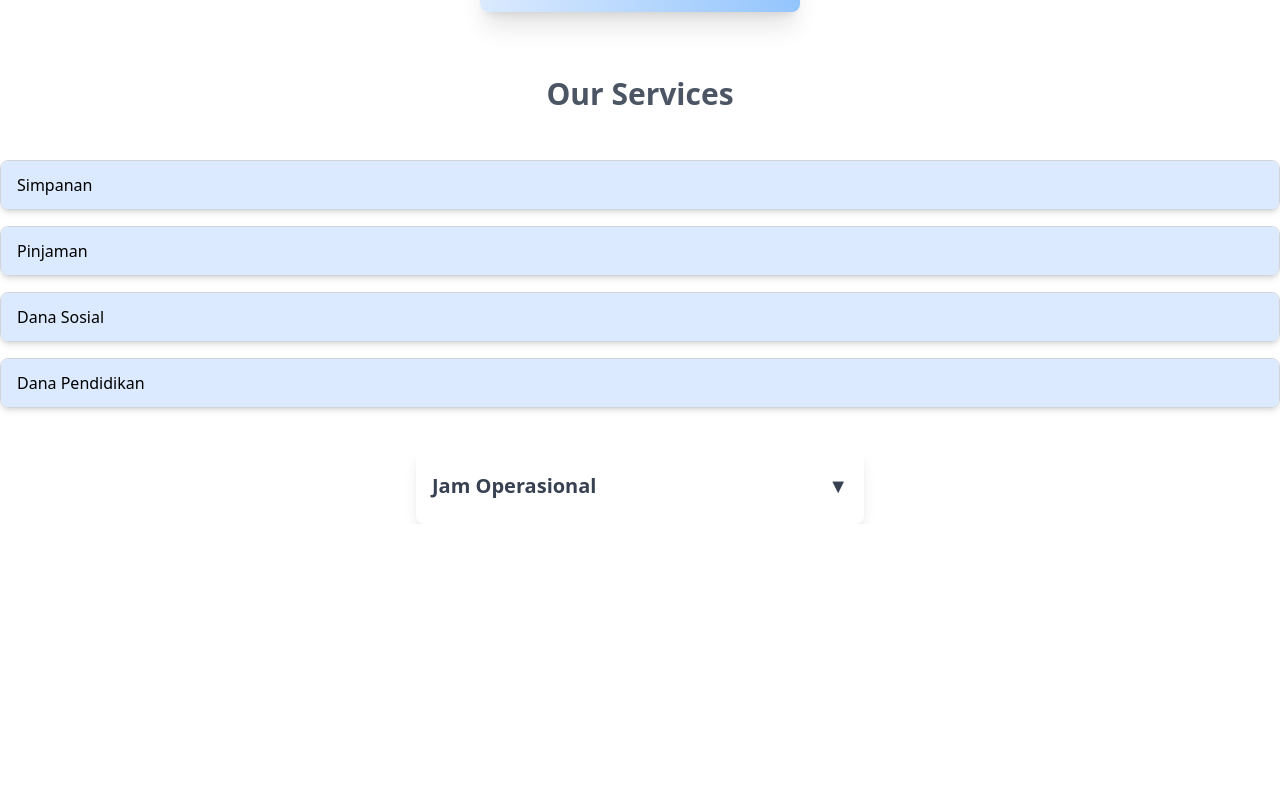
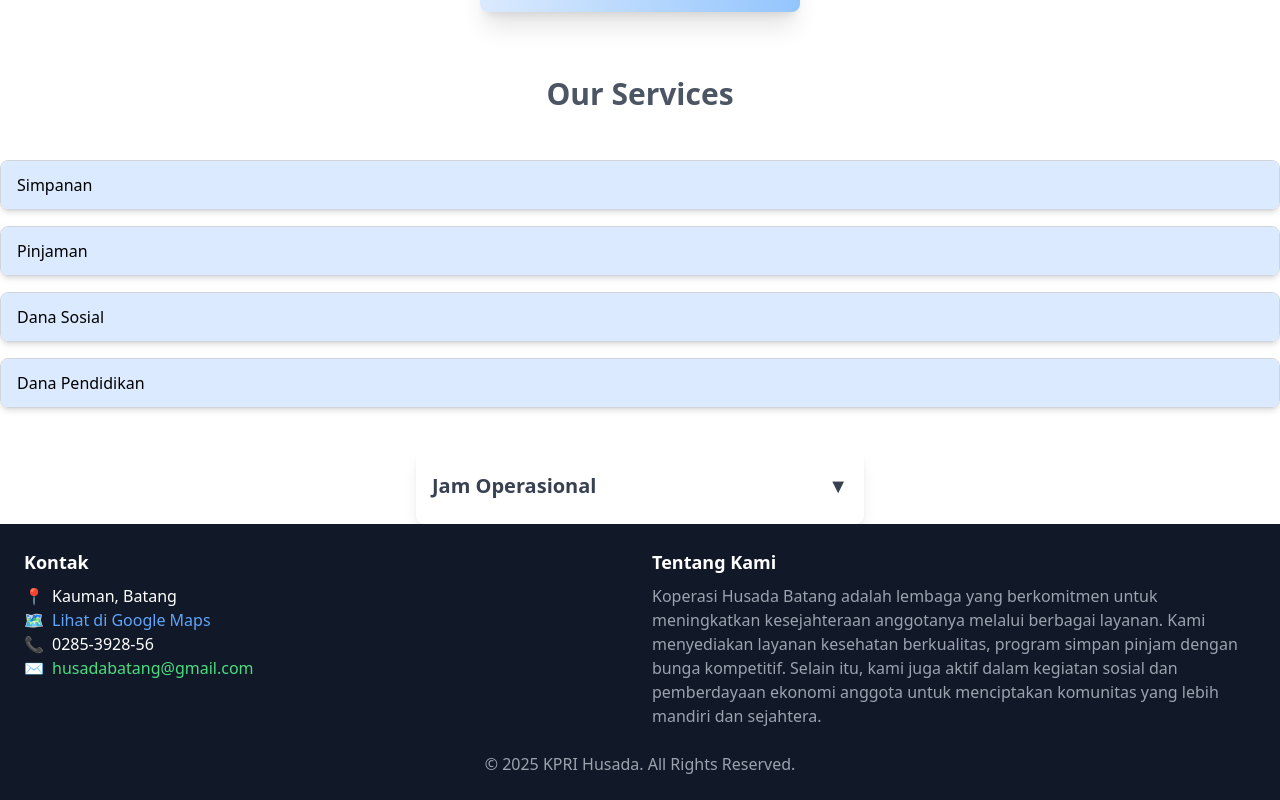
Before and after one commit to almiraazs/Husada, a React (Vite) app: page / in a window 1280 px wide. Shown: the part 967-1767 px from the top of the page. Before the commit the page ends 1491 px from the top, so only its background shows below. Built offline with nearby package versions, Linux system fonts and the light colour scheme.

Commit message:
update footer

```diff
--- a/src/App.jsx
+++ b/src/App.jsx
@@ -4,6 +4,7 @@ import About from "./components/Hero/About";
 import Service from "./components/Hero/Service";
 import Time from "./components/Hero/Time";
 import ServiceAccordion from "./components/ServiceAccordion";
+import Footer from "./components/Footer";
 
 const App = () => {
   return (
@@ -13,6 +14,7 @@ const App = () => {
       <Service />
       <ServiceAccordion />
       <Time />
+      <Footer />
     </main>
   )
 }
--- /dev/null
+++ b/src/components/Footer.jsx
@@ -0,0 +1,45 @@
+const Footer = () => {
+  return (
+    <footer className="bg-gray-900 text-white py-6">
+      <div className="container mx-auto grid grid-cols-1 md:grid-cols-2 gap-6 px-6">
+        {/* Bagian Kontak */}
+        <div>
+          <h2 className="text-lg font-semibold mb-2">Kontak</h2>
+          <p className="flex items-center gap-2">
+            📍 <span>Kauman, Batang</span>
+          </p>
+          <p className="flex items-center gap-2">
+            🗺️{" "}
+            <a
+              href="https://maps.app.goo.gl/QBNWdJg2rP1MmyRc7?g_st=iw"
+              target="_blank"
+              rel="noopener noreferrer"
+              className="text-blue-400 hover:underline"
+            >
+              Lihat di Google Maps
+            </a>
+          </p>
+          <p className="flex items-center gap-2">
+            📞 <span>0285-3928-56</span>
+          </p>
+          <p className="flex items-center gap-2">
+            ✉️ <span className="text-green-400"><a href="mailto:husadabatang@gmail.com" className="text-green-400 hover:underline">husadabatang@gmail.com</a></span>
+          </p>
+        </div>
+
+        {/* Bagian About */}
+        <div>
+          <h2 className="text-lg font-semibold mb-2">Tentang Kami</h2>
+          <p className="text-gray-400">
+            Koperasi Husada Batang adalah lembaga yang berkomitmen untuk meningkatkan kesejahteraan anggotanya melalui berbagai layanan. Kami menyediakan layanan kesehatan berkualitas, program simpan pinjam dengan bunga kompetitif. Selain itu, kami juga aktif dalam kegiatan sosial dan pemberdayaan ekonomi anggota untuk menciptakan komunitas yang lebih mandiri dan sejahtera.
+          </p>
+        </div>
+      </div>
+          <div className='text-center text-gray-400 mt-6'>
+        &copy; 2025 KPRI Husada. All Rights Reserved.
+      </div>
+  </footer>
+  );
+};
+
+export default Footer;
```
